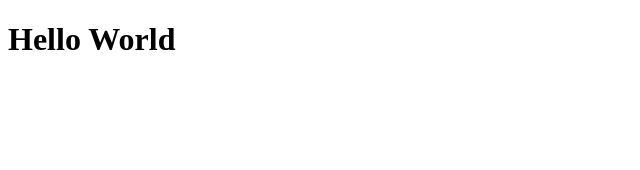
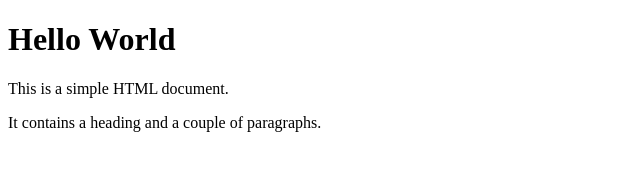
Before and after one commit to vdlkondayash1208/sample, a plain HTML site: page index.html in a window 1280 px wide. Shown: the whole page, without its empty margins (0-640 px from the left). Drawn offline with Linux system fonts and the light colour scheme.

Commit message:
fouth commit

```diff
--- a/index.html
+++ b/index.html
@@ -7,5 +7,7 @@
 </head>
 <body>
     <h1>Hello World</h1>
+    <p>This is a simple HTML document.</p>
+    <p>It contains a heading and a couple of paragraphs.</p>
 </body>
 </html>
```
